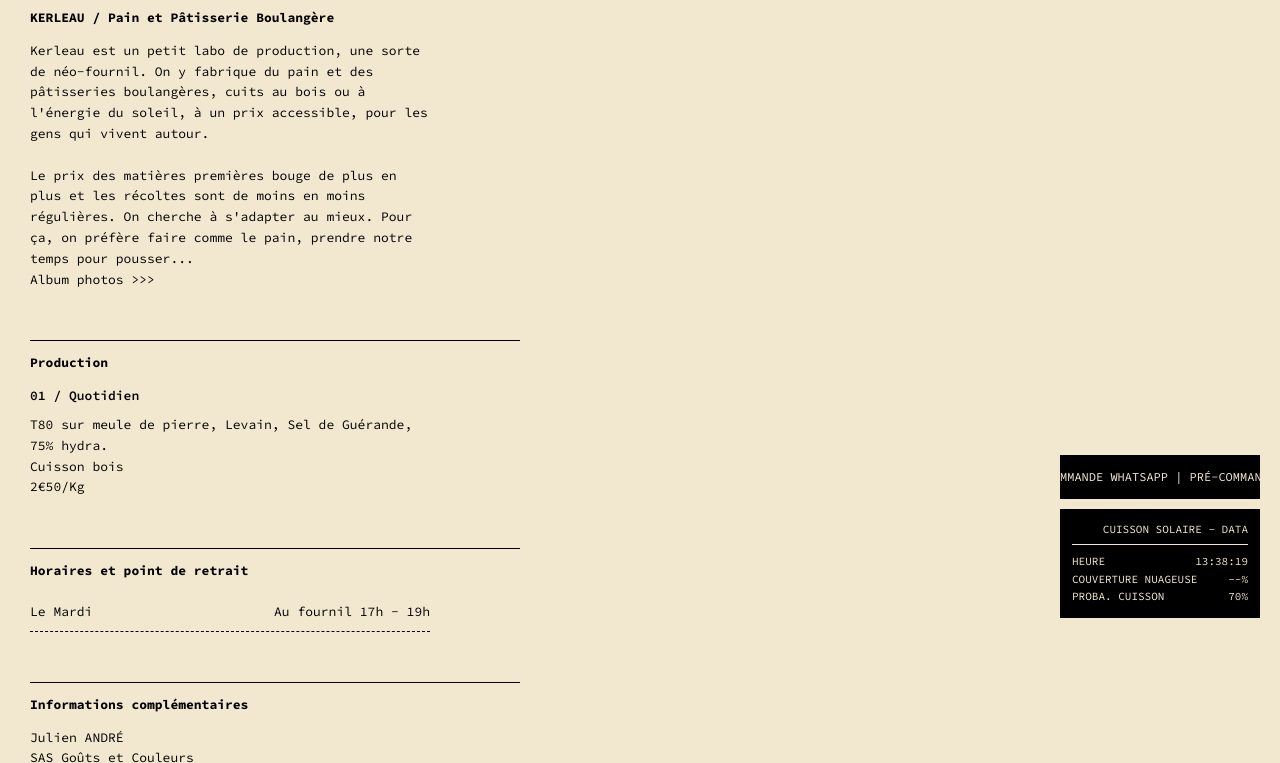
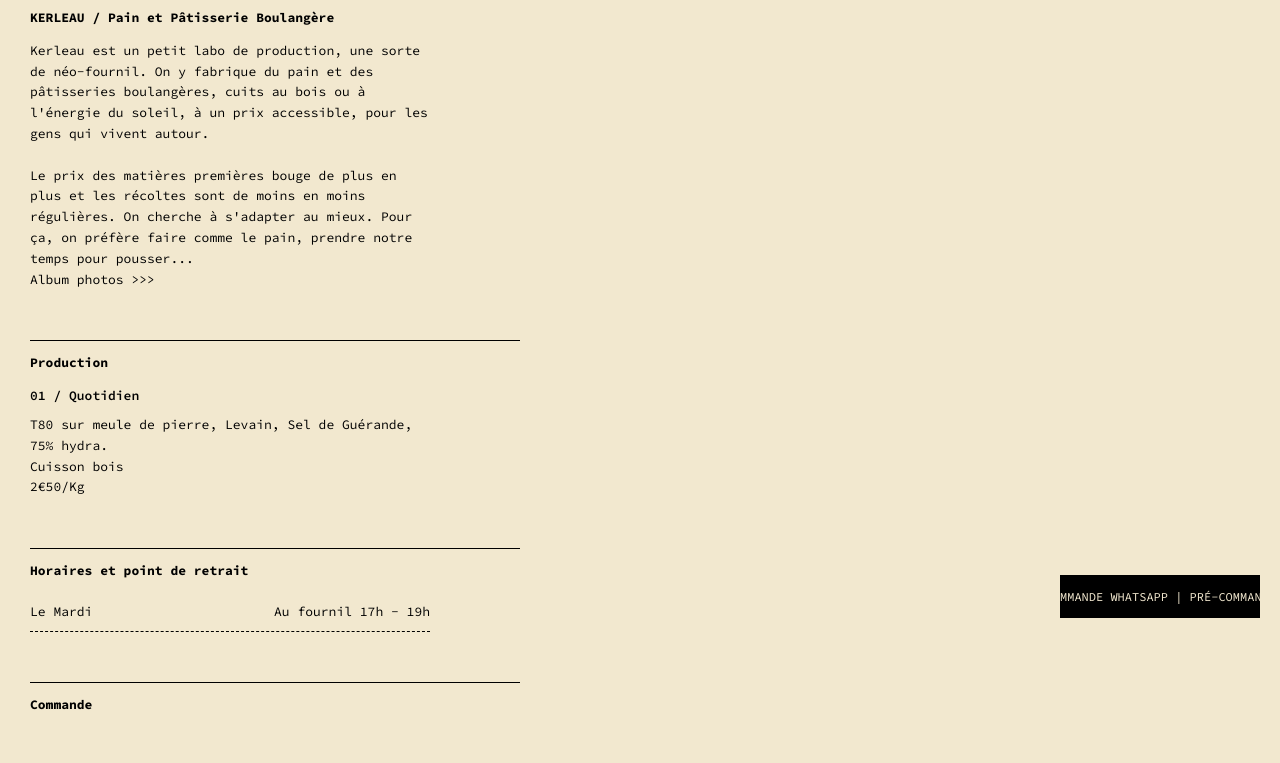
Before and after one commit to j-andre-56/le-fournil-de-kerleau, a plain HTML site: page index.html in a window 1280 px wide. Shown: the part 162-925 px from the top of the page. Drawn offline with Linux system fonts and the light colour scheme; no server answers.

Commit message:
Update index.html

```diff
--- a/index.html
+++ b/index.html
@@ -198,6 +198,17 @@
         <span>Au fournil 17h - 19h</span>
       </div>
     </section>
+<section>
+      <h2>Commande</h2>
+      <div class="floating-stack">
+    <a class="btn-wa-float" href="https://wa.me/33600000000?text=Bonjour%20Julien%2C%20je%20veux%20pr%C3%A9-commander%20du%20pain%20pour%20vendredi%20!">
+      <div class="wa-track">
+        <span>PRÉ-COMMANDE WHATSAPP | PRÉ-COMMANDE WHATSAPP |&nbsp;</span>
+        <span>PRÉ-COMMANDE WHATSAPP | PRÉ-COMMANDE WHATSAPP |&nbsp;</span>
+      </div>
+    </a>
+
+    </section>
     <section>
       <h2>Informations complémentaires</h2>
       <address>
@@ -210,13 +221,6 @@
 
   </main>
 
-  <div class="floating-stack">
-    <a class="btn-wa-float" href="https://wa.me/33600000000?text=Bonjour%20Julien%2C%20je%20veux%20pr%C3%A9-commander%20du%20pain%20pour%20vendredi%20!">
-      <div class="wa-track">
-        <span>PRÉ-COMMANDE WHATSAPP | PRÉ-COMMANDE WHATSAPP |&nbsp;</span>
-        <span>PRÉ-COMMANDE WHATSAPP | PRÉ-COMMANDE WHATSAPP |&nbsp;</span>
-      </div>
-    </a>
 
     <div class="floating-data">
       <div class="title">CUISSON SOLAIRE - DATA</div>
```
